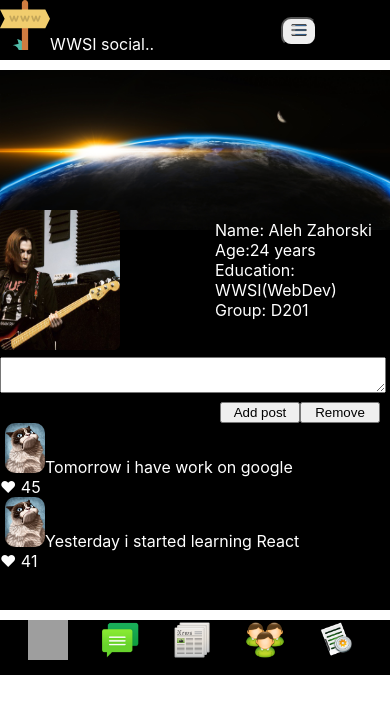
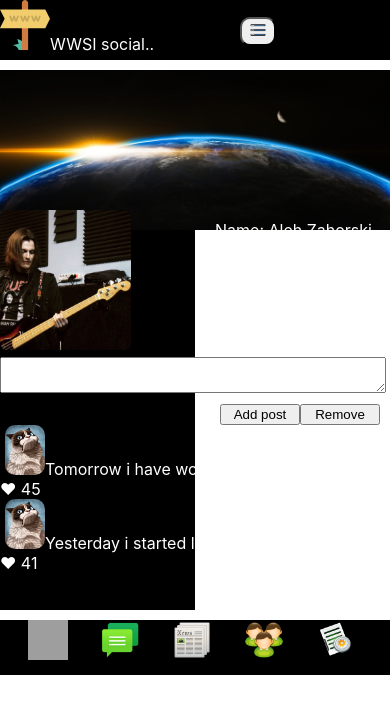
Before and after one commit to AlehZahorski/wwsiSocial, a React (Create React App) app: page /Profile in a window 390 px wide. Shown: the top 714 px of the page. Built offline with nearby package versions, Linux system fonts and the light colour scheme; grey boxes are pictures that could not be loaded.

Commit message:
made some changes

```diff
--- a/src/App.css
+++ b/src/App.css
@@ -6,11 +6,11 @@
   margin: 0 auto;
   display: grid;
   grid-template-rows: 60px 792px 100px;
-  grid-template-columns: 32% 67.5%;
+  grid-template-columns: 0 70% 30% 0;
   grid-template-areas:
-  "header header"
-  "main main"
-  "lmenu lmenu";
+  "emp header header emp1"
+  "emp main main emp1"
+  "emp lmenu lmenu emp1";
   grid-gap: 10px;
 }
 .app-wrapper-content {
@@ -84,7 +84,7 @@ a {
     "lmenu lmenu";
 
     grid-template-rows: 60px 540px 20px;
-    grid-template-columns: 2.5fr 9.5fr;
+    grid-template-columns: 50% 50%;
     grid-gap: 10px;
 }
 
@@ -93,6 +93,7 @@ a {
     color: white;
     height: 100%;
     min-height: 450px;
+    width: 100%;
 }
 
 .firstmenu {
--- a/src/App.js
+++ b/src/App.js
@@ -4,7 +4,7 @@ import './App.css';
 import Header from './components/Header/Header';
 import Navbar from './components/Navbar/Navbar';
 import Profile from './components/Profile/Profile';
-import Footer from './components/Footer/Footer';
+import Footer from './components/Footer(off)/Footer';
 import Dialogs from './components/Dialogs/Dialogs.jsx';
 import DropDown from './components/Header/DropDown/DropDown.jsx';
 
--- a/src/components/Dialogs/Dialogs.module.css
+++ b/src/components/Dialogs/Dialogs.module.css
@@ -34,8 +34,8 @@ grid-area: di;
 @media only screen and (max-width: 500px){
 .content {
   display: grid;
-  grid-template-columns: 100px auto;
-  grid-template-rows: 1fr 1fr;
+  width: 100%;
+  grid-template-columns: 30% 70%;
   grid-template-areas:
   "di mi";
   background-color: black;
@@ -45,7 +45,7 @@ grid-area: di;
 }
 
 
-.dialogsItem{
+.dialogItem{
 grid-area: di;
 }
 .MessageItem{
--- a/src/components/Header/DropDown/DropDown.module.css
+++ b/src/components/Header/DropDown/DropDown.module.css
@@ -1,6 +1,5 @@
 
 
-@media only screen and (max-width: 500px){
 
 .DropDown {
   grid-area: DP;
@@ -9,9 +8,8 @@
 }
 
 .menu {
-  width:70px;
+  width:80px;
   height: 65px;
-  background-color: orange;
 }
 
 .but{
@@ -22,4 +20,3 @@
   height:20px;
   width: 20px;
 }
-}
--- a/src/components/Header/Header.module.css
+++ b/src/components/Header/Header.module.css
@@ -1,11 +1,11 @@
 .headerQ{
   grid-area: header;
   background-color: black;
-  width: 97.5%;
+  width: 100%;
   margin: 0 auto;
   height: 60px;
   display: grid;
-  grid-template-columns: 0 70% 27.5% 0;
+  grid-template-columns: 25% 40% 10% 25%;
   grid-template-areas:
   "emp LP DP emp1";
   z-index: 1;
@@ -39,7 +39,7 @@
     margin-left: 0;
     height: 60px;
     display: grid;
-    grid-template-columns:0 70% 30% 0;
+    grid-template-columns:0 60% 40% 0;
     grid-template-areas:
     "mp LP DP mp1";
     z-index: 1;
--- a/src/components/Navbar/Navbar.module.css
+++ b/src/components/Navbar/Navbar.module.css
@@ -11,6 +11,35 @@ a {
 a.activelink {
   color: orange;
 }
+.NavbarProfile {
+  margin-left: 7%;
+  width: 40px;
+  height: 40px;
+}
+.NavbarMessages{
+  margin-left: 8%;
+  width: 40px;
+  height: 40px;
+}
+.NavbarNews{
+  margin-left: 8%;
+  width: 40px;
+  height: 40px;
+}
+.NavbarGroup{
+  margin-left: 8%;
+  width: 40px;
+  height: 40px;
+}
+.NavbarSettings{
+  margin-left: 8%;
+  width: 40px;
+  height: 40px;
+}
+
+
+
+
 
 @media only screen and (max-width: 500px){
   .Navbar{
--- a/src/components/Profile/MyPosts/MyPosts.module.css
+++ b/src/components/Profile/MyPosts/MyPosts.module.css
@@ -1,6 +1,6 @@
 .MyPosts {
     display: grid;
-    grid-template-rows: 45px 2fr;
+    grid-template-rows: 23% 10%;
     grid-template-columns: 80px auto;
     grid-template-areas:
     "ta ta"
--- a/src/components/Profile/Profile.jsx
+++ b/src/components/Profile/Profile.jsx
@@ -25,7 +25,6 @@ const Profile = (props) => {
                 <div>Group: D201</div>
             </div>
 
-
             <div className="MyPosts">
                 <MyPosts/>
             </div>
--- a/src/components/Profile/Profile.module.css
+++ b/src/components/Profile/Profile.module.css
@@ -2,12 +2,12 @@
 .Profile {
     display: grid;
     grid-area: main;
-    grid-template-columns: 10% 50%;
+    grid-template-columns: 10% 50% ;
     grid-template-rows: 40% 30% 30%;
     grid-template-areas:
-    "pr pr"
-    "mp2 mp"
-    "tx tx";
+    "tx tx"
+    "mp m2"
+    "pr pr";
     background-color: black;
 }
 
@@ -53,16 +53,16 @@
 
 .profile{
   grid-area: pr;
-  width: 100%;
+
 }
 .mainphoto2{
   grid-area: mp;
-  width: 120px;
+  width: 80%;
   height:140px;
   border-radius: 5%;
 }
 .mainphoto{
-  width:100%;
+  width:392px;
   height: 160px;
 }
 .info {
--- a/src/components/Profile/ProfileInfo/ProfileInfo.jsx
+++ b/src/components/Profile/ProfileInfo/ProfileInfo.jsx
@@ -1,4 +1,4 @@
-import React, {Component} from 'react';
+/*import React, {Component} from 'react';
 import style from 'ProfileInfo.module.css';
 import
 
@@ -16,3 +16,4 @@ const ProfileInfo = (props) => {
 }
 
 export default ProfileInfo;
+*/
```
